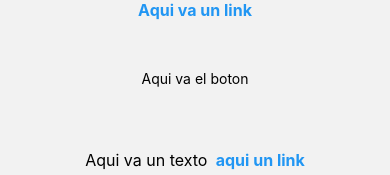
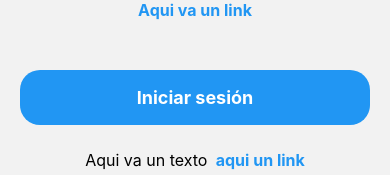
Before and after one commit to lrlichardi/ReactNativeGlobalLerning, a React Native app: screen /Login in a window 390 px wide. Shown: the part 653-828 px from the top of the page. Built offline with nearby package versions, Linux system fonts and the light colour scheme.

Commit message:
componente button

```diff
--- /dev/null
+++ b/src/components/Button.js
@@ -0,0 +1,50 @@
+import {
+  View,
+  Text,
+  TouchableOpacity,
+  ActivityIndicator,
+  StyleSheet,
+} from 'react-native';
+import React, {useState} from 'react';
+
+const Button = ({title, action}) => {
+  const [loadingData, setLoadingData] = useState(false);
+
+  return (
+    <View style={styles.container}>
+      <TouchableOpacity style={styles.button} onPress={action}>
+        {loadingData ? (
+          <View
+            style={{flex: 1, justifyContent: 'center', alignItems: 'center'}}>
+            <ActivityIndicator size="large" color="#fff" />
+          </View>
+        ) : (
+          <Text style={[styles.title]}>{title}</Text>
+        )}
+      </TouchableOpacity>
+    </View>
+  );
+};
+
+export default Button;
+
+const styles = StyleSheet.create({
+  container: {
+    //alignItems: 'center',
+    marginHorizontal: 0,
+    backgroundColor: '#2196F3',
+    borderRadius: 20,
+  },
+  button: {
+    width: 350,
+    height: 55,
+    justifyContent: 'center',
+    alignItems: 'center',
+    borderRadius: 10,
+  },
+  title: {
+    fontSize: 18,
+    fontWeight: 'bold',
+    color: '#fff',
+  },
+});
--- a/src/screens/login.js
+++ b/src/screens/login.js
@@ -4,6 +4,7 @@ import {TextLink} from '../components/textLink';
 import {Inputs} from '../components/Input';
 import loginImg from '../assets/login.png';
 import {email, password, titleSesion} from '../text-es.js';
+import Button from '../components/Button';
 
 export const Login = ({navigation}) => {
   const [emailInput, setEmailInput] = useState('');
@@ -26,7 +27,7 @@ export const Login = ({navigation}) => {
       </View>
       <View style={styles.containerButtons}>
         <TouchableOpacity style={styles.inputs}>
-          <Text>Aqui va el boton</Text>
+          <Button title='Iniciar sesión' action={''}/>
         </TouchableOpacity>
 
         <Text style={styles.text}>
```
Also changed, not shown: 1 other file (tests, documents, lock files or other folders).
